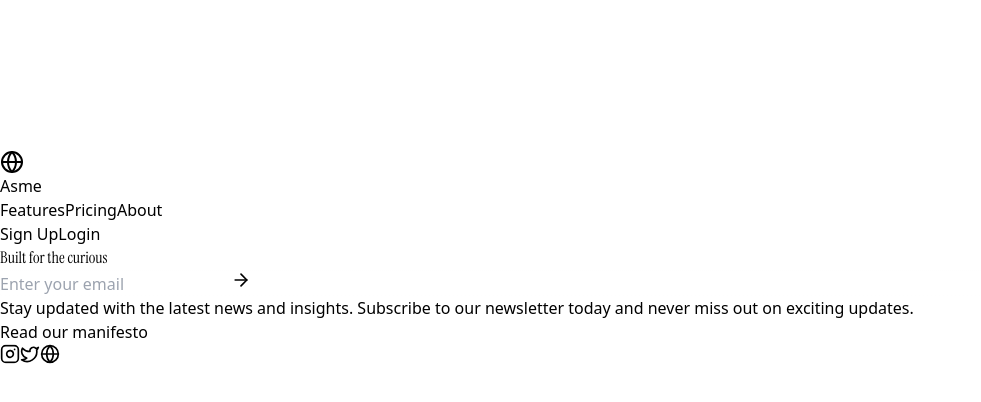
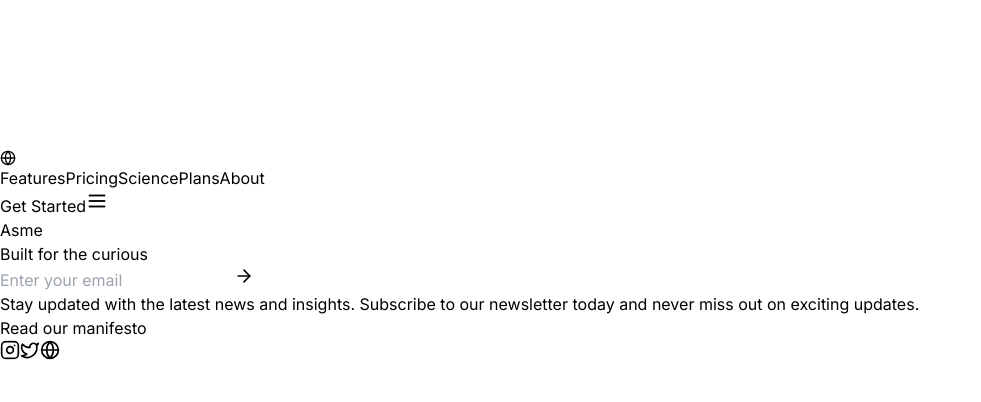
Before and after one commit to micukm/metinosis-web, a React (Vite) app: page / in a window 1280 px wide. Shown: the top 402 px of the page, without its empty margins (0-981 px from the left). Built offline with nearby package versions, Linux system fonts and the light colour scheme.

Commit message:
Update font to Inter and redesign nav to dark pill with active state indicator

```diff
--- a/src/App.tsx
+++ b/src/App.tsx
@@ -1,4 +1,4 @@
-import { useRef, useEffect } from 'react'
+import { useRef, useEffect, useState } from 'react'
 import { Globe, ArrowRight, Instagram, Twitter } from 'lucide-react'
 
 const VIDEO_URL = '/hero.mp4'
@@ -6,10 +6,13 @@
 const FADE_DURATION = 500
 const FADE_OUT_THRESHOLD = 0.55
 
+const NAV_LINKS = ['Features', 'Pricing', 'Science', 'Plans', 'About']
+
 export default function App() {
   const videoRef = useRef<HTMLVideoElement>(null)
   const fadingOutRef = useRef(false)
   const rafRef = useRef<number | null>(null)
+  const [activeNav, setActiveNav] = useState('Features')
 
   function cancelRaf() {
     if (rafRef.current !== null) {
@@ -108,7 +111,7 @@
   }, [])
 
   return (
-    <div className="min-h-screen bg-black overflow-hidden flex flex-col">
+    <div className="min-h-screen bg-black overflow-hidden flex flex-col" style={{ fontFamily: "'Inter', sans-serif" }}>
       {/* Background video */}
       <div className="absolute inset-0">
         <video
@@ -123,40 +126,51 @@
       </div>
 
       {/* Nav */}
-      <nav className="relative z-20 pl-6 pr-6 py-6">
-        <div className="liquid-glass rounded-full px-6 py-3 flex items-center justify-between max-w-5xl mx-auto">
-          <div className="flex items-center gap-8">
-            <div className="flex items-center gap-2">
-              <Globe size={24} className="text-white" />
-              <span className="text-white font-semibold text-lg">Asme</span>
-            </div>
-            <div className="hidden md:flex items-center gap-8">
-              {['Features', 'Pricing', 'About'].map((link) => (
-                <a
-                  key={link}
-                  href="#"
-                  className="text-white/80 hover:text-white transition-colors text-sm font-medium"
-                >
-                  {link}
-                </a>
-              ))}
-            </div>
-          </div>
-          <div className="flex items-center gap-4">
-            <button className="text-white text-sm font-medium">Sign Up</button>
-            <button className="liquid-glass rounded-full px-6 py-2 text-white text-sm font-medium">
-              Login
-            </button>
+      <nav className="relative z-20 px-6 py-6 flex items-center justify-between max-w-6xl mx-auto w-full">
+        {/* Logo */}
+        <div className="flex items-center gap-2 flex-shrink-0">
+          <div className="w-8 h-8 rounded-lg bg-white/10 border border-white/20 flex items-center justify-center">
+            <Globe size={16} className="text-white" />
           </div>
         </div>
+
+        {/* Center pill nav */}
+        <div className="hidden md:flex items-center bg-black/70 border border-white/10 backdrop-blur-md rounded-full px-1.5 py-1.5 gap-0.5">
+          {NAV_LINKS.map((link) => (
+            <button
+              key={link}
+              onClick={() => setActiveNav(link)}
+              className={`px-4 py-1.5 rounded-full text-sm font-medium transition-all duration-200 ${
+                activeNav === link
+                  ? 'bg-white text-black'
+                  : 'text-white/70 hover:text-white'
+              }`}
+            >
+              {link}
+            </button>
+          ))}
+        </div>
+
+        {/* CTA */}
+        <button className="hidden md:flex items-center gap-2 bg-black/70 border border-white/10 backdrop-blur-md rounded-full px-5 py-2 text-white text-sm font-medium hover:bg-white/10 transition-colors">
+          <span className="w-2 h-2 rounded-full bg-green-400 flex-shrink-0" />
+          Get Started
+        </button>
+
+        {/* Mobile menu placeholder */}
+        <button className="md:hidden text-white/70 hover:text-white transition-colors">
+          <svg width="22" height="22" viewBox="0 0 24 24" fill="none" stroke="currentColor" strokeWidth="2">
+            <line x1="3" y1="6" x2="21" y2="6" />
+            <line x1="3" y1="12" x2="21" y2="12" />
+            <line x1="3" y1="18" x2="21" y2="18" />
+          </svg>
+        </button>
       </nav>
 
       {/* Hero */}
       <div className="relative z-10 flex-1 flex flex-col items-center justify-center px-6 py-12 text-center -translate-y-[20%]">
-        <h1
-          className="text-5xl md:text-6xl lg:text-7xl text-white mb-8 tracking-tight whitespace-nowrap"
-          style={{ fontFamily: "'Instrument Serif', serif" }}
-        >
+        <p className="text-white/50 text-xs font-semibold tracking-widest uppercase mb-4">Asme</p>
+        <h1 className="text-5xl md:text-6xl lg:text-7xl text-white mb-8 tracking-tight whitespace-nowrap font-bold">
           Built for the curious
         </h1>
 
@@ -167,6 +181,7 @@
               type="email"
               placeholder="Enter your email"
               className="flex-1 bg-transparent text-white placeholder:text-white/40 text-base outline-none"
+              style={{ fontFamily: "'Inter', sans-serif" }}
             />
             <button className="bg-white rounded-full p-3 text-black flex-shrink-0">
               <ArrowRight size={20} />
@@ -174,7 +189,7 @@
           </div>
 
           {/* Subtitle */}
-          <p className="text-white text-sm leading-relaxed px-4">
+          <p className="text-white/60 text-sm leading-relaxed px-4">
             Stay updated with the latest news and insights. Subscribe to our newsletter today and
             never miss out on exciting updates.
           </p>
--- a/src/index.css
+++ b/src/index.css
@@ -1,4 +1,4 @@
-@import url('https://fonts.googleapis.com/css2?family=Instrument+Serif:ital@0;1&display=swap');
+@import url('https://fonts.googleapis.com/css2?family=Inter:wght@400;500;600;700;800;900&display=swap');
 
 @tailwind base;
 @tailwind components;
```
